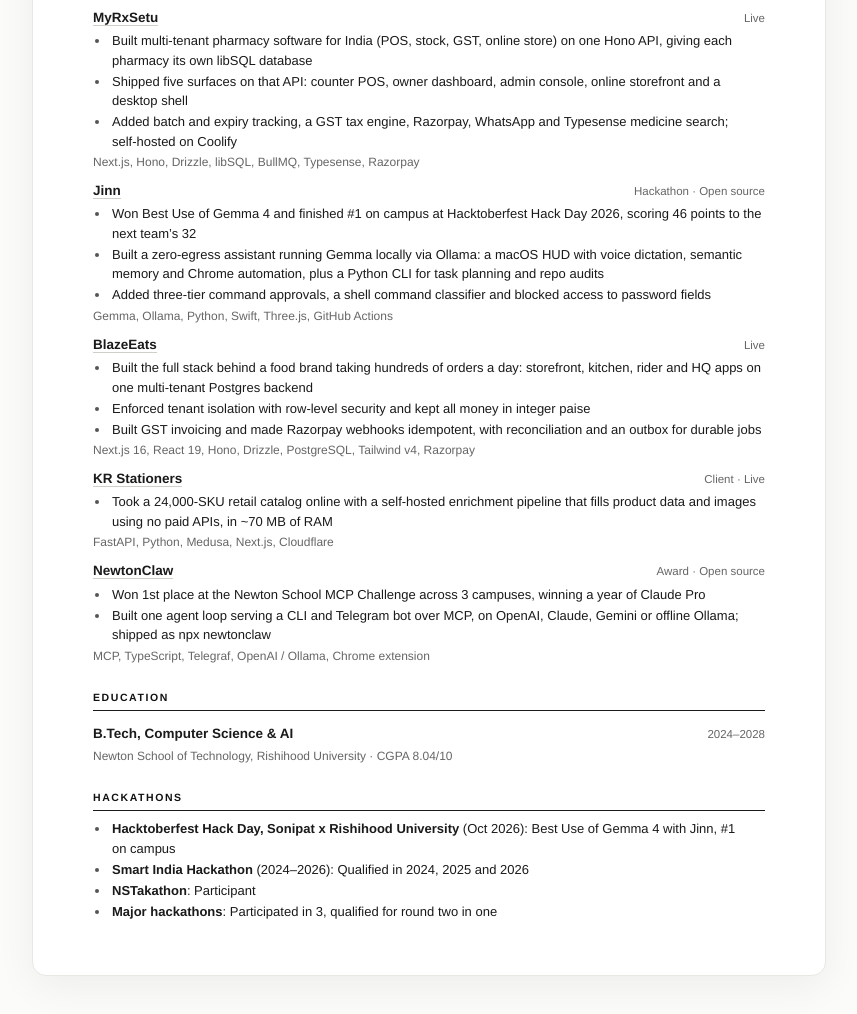
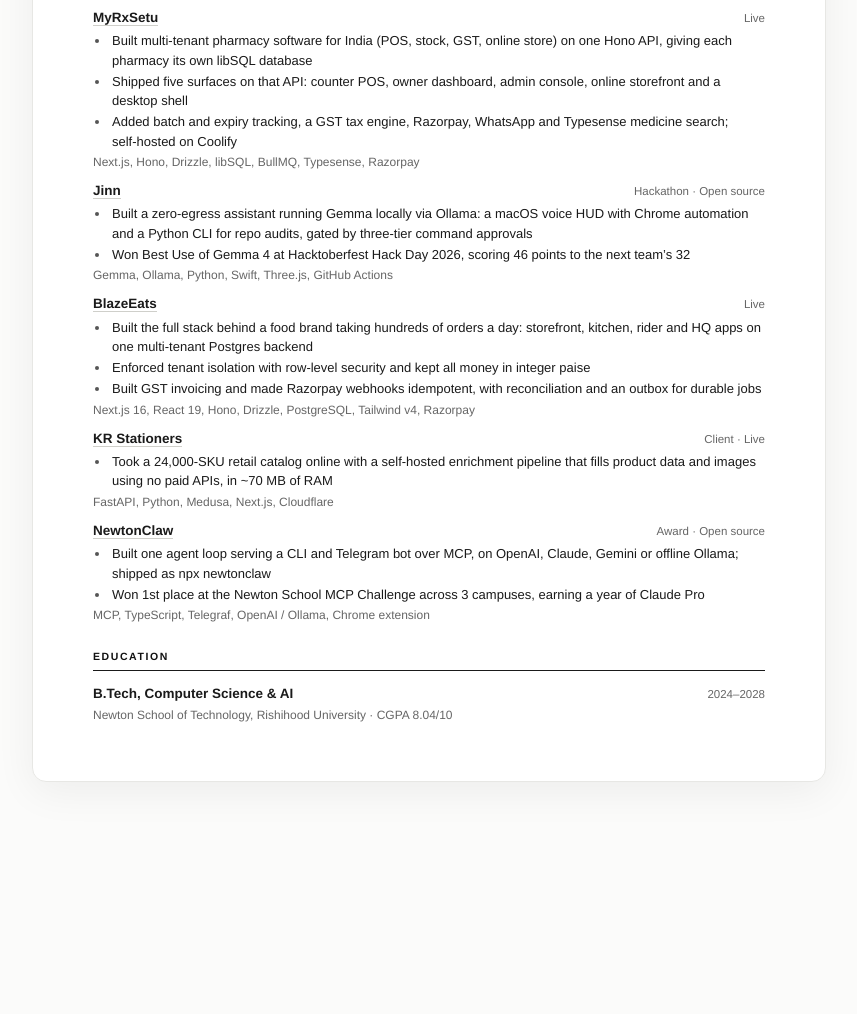
Before and after one commit to DikshantJangra/DikshantJangra, an Astro site: page /resume in a window 1280 px wide. Shown: the part 650-1664 px from the top of the page, without its empty margins (211-1068 px from the left). After the commit the page ends 1488 px from the top, so only its background shows below. Built offline with nearby package versions, Linux system fonts and the light colour scheme; Astro itself is replaced by a stand-in of ours.

Commit message:
Resume: drop hackathons section, lead with builds, trim unbacked skills; one project dropdown open at a time

```diff
--- a/src/data.ts
+++ b/src/data.ts
@@ -77,9 +77,8 @@ export const work: { name: string; url: string; icon?: string; oneLiner: string;
     oneLiner: 'A private, offline AI assistant built on Google Gemma: a floating macOS agent and a Python CLI.',
     detail: 'Zero-egress local AI companion. A macOS HUD opened with ⌥+Space, with voice dictation, local semantic memory, Accessibility control and Chrome automation, plus a Python CLI for task planning and repo AST audits. Gemma runs on-device via Ollama, behind three-tier command approvals.',
     bullets: [
-      'Won Best Use of Gemma 4 and finished #1 on campus at Hacktoberfest Hack Day 2026, scoring 46 points to the next team’s 32',
-      'Built a zero-egress assistant running Gemma locally via Ollama: a macOS HUD with voice dictation, semantic memory and Chrome automation, plus a Python CLI for task planning and repo audits',
-      'Added three-tier command approvals, a shell command classifier and blocked access to password fields',
+      'Built a zero-egress assistant running Gemma locally via Ollama: a macOS voice HUD with Chrome automation and a Python CLI for repo audits, gated by three-tier command approvals',
+      'Won Best Use of Gemma 4 at Hacktoberfest Hack Day 2026, scoring 46 points to the next team’s 32',
     ],
     tags: ['Hackathon', 'Open source'],
     stack: ['Gemma', 'Ollama', 'Python', 'Swift', 'Three.js', 'GitHub Actions'],
@@ -115,8 +114,8 @@ export const work: { name: string; url: string; icon?: string; oneLiner: string;
     oneLiner: 'Took 1st place at the Newton School MCP Challenge across 3 campuses and won a year of Claude Pro.',
     detail: 'A local-first AI agent for students. One agent loop, built as ports and adapters, serves both a terminal CLI and a Telegram bot, calls tools over MCP and runs on OpenAI, Claude, Gemini or fully offline on Ollama. Ships with npx newtonclaw.',
     bullets: [
-      'Won 1st place at the Newton School MCP Challenge across 3 campuses, winning a year of Claude Pro',
       'Built one agent loop serving a CLI and Telegram bot over MCP, on OpenAI, Claude, Gemini or offline Ollama; shipped as npx newtonclaw',
+      'Won 1st place at the Newton School MCP Challenge across 3 campuses, earning a year of Claude Pro',
     ],
     tags: ['Award', 'Open source'],
     stack: ['MCP', 'TypeScript', 'Telegraf', 'OpenAI / Ollama', 'Chrome extension'],
@@ -211,15 +210,6 @@ export const awards = [
   { role: 'Best Use of Gemma 4 — Hacktoberfest Hack Day', org: 'Jinn', note: 'Sonipat x Rishihood University · #1 on campus, 46 points to the next best 32', dates: 'Oct 2026', url: 'https://github.com/DikshantJangra/Jinn' },
   { role: '1st place — Newton School MCP Challenge', org: 'NewtonClaw', note: '1st of 3 winners, 3 campuses · won a year of Claude Pro', dates: 'Apr 2026', url: links.newtonclaw },
   { role: 'Qualifier — Smart India Hackathon', org: '', note: 'Qualified in 2024, 2025 and 2026', dates: '2024–2026', url: 'https://www.sih.gov.in' },
-  { role: 'Participant — NSTakathon', org: '', note: 'Participant', dates: '', url: '' },
-];
-
-// Resume "Hackathons" section. Outcomes only where earned; no promises about this year's results.
-export const hackathons = [
-  { name: 'Hacktoberfest Hack Day, Sonipat x Rishihood University', note: 'Best Use of Gemma 4 with Jinn, #1 on campus', dates: 'Oct 2026' },
-  { name: 'Smart India Hackathon', note: 'Qualified in 2024, 2025 and 2026', dates: '2024–2026' },
-  { name: 'NSTakathon', note: 'Participant', dates: '' },
-  { name: 'Major hackathons', note: 'Participated in 3, qualified for round two in one', dates: '' },
 ];
 
 export const internshipLine = 'Open to SDE and AI engineering internships from January 2027.';
--- a/src/pages/index.astro
+++ b/src/pages/index.astro
@@ -146,7 +146,7 @@ const jsonLd = {
         <ul class="rows">
           {work.map((w, i) => (
             <li>
-              <details class="proj" open={i === 0}>
+              <details class="proj" name="proj" open={i === 0}>
                 <summary>
                   <span class="logo" aria-hidden="true">{w.url ? <img src={w.icon ?? fav(w.url)} alt="" width="18" height="18" loading="lazy" /> : w.name[0]}</span>
                   <div>
--- a/src/pages/resume.astro
+++ b/src/pages/resume.astro
@@ -3,11 +3,13 @@ import '@fontsource-variable/geist';
 import '@fontsource/instrument-serif';
 import '../styles.css';
 import Mark from '../Mark.astro';
-import { site, links, proof, work, services, experience, education, hackathons } from '../data';
+import { site, links, proof, work, services, experience, education } from '../data';
 
 const host = new URL(site.url).hostname;
 const strip = (u: string) => u.replace(/^https?:\/\/(www\.)?/, '').replace(/\/$/, '');
 const country = site.location.split(',').pop()?.trim() ?? site.location;
+// Skills with no project on this page are left off the resume.
+const hideSkills = ['React Native', 'Playwright'];
 const summary = 'Builds production software end to end: AI agents, multi-tenant backends and the apps on top.';
 // Keep hyphenated words (multi-tenant, self-hosted) on one line.
 const nb = (s: string) =>
@@ -98,7 +100,7 @@ const contact = [
 
       <h2>Skills</h2>
       <p class="skills"><strong>Languages:</strong> JavaScript, TypeScript, Python, SQL</p>
-      {services.map((x) => <p class="skills"><strong>{x.name}:</strong> {x.chips.join(', ')}</p>)}
+      {services.map((x) => <p class="skills"><strong>{x.name}:</strong> {x.chips.filter((c) => !hideSkills.includes(c)).join(', ')}</p>)}
 
       <h2>Experience</h2>
       {experience.map((e) => (
@@ -125,9 +127,6 @@ const contact = [
           <p class="sub">{e.org}{e.cgpa ? ` · CGPA ${e.cgpa}` : ''}</p>
         </div>
       ))}
-
-      <h2>Hackathons</h2>
-      <ul>{hackathons.map((h) => <li><strong>{h.name}</strong>{h.dates ? ` (${h.dates})` : ''}: {h.note}</li>)}</ul>
     </main>
     <script>document.querySelectorAll<HTMLAnchorElement>('a[href^="http"]').forEach((a) => Object.assign(a, { target: '_blank', rel: 'noopener' }));</script>
   </body>
```
Also changed, not shown: 1 other file.
